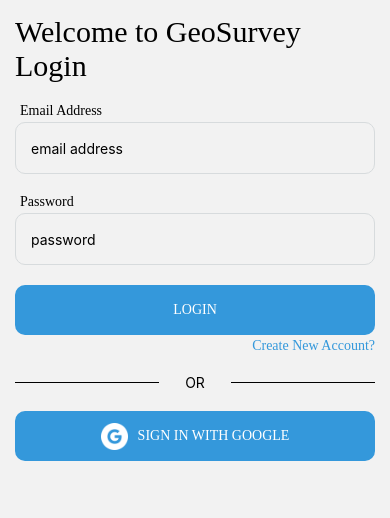
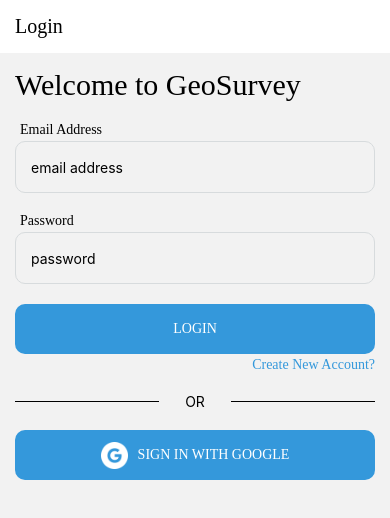
Before and after one commit to zainulabideen-dev/deep-dive-react-native-course-youtube, a React Native app: screen /CreateAccountScreen in a window 390 px wide. Shown: the top 518 px of the page. Built offline with nearby package versions, Linux system fonts and the light colour scheme.

Commit message:
Platfor and header component

```diff
--- /dev/null
+++ b/src/components/HeaderComp.js
@@ -0,0 +1,22 @@
+import {View, Text, Platform} from 'react-native';
+import React from 'react';
+
+export default function HeaderComp({name}) {
+  return (
+    <View
+      style={{
+        padding: 15,
+        backgroundColor: Platform.OS === 'android' ? '#3498db' : 'white',
+      }}>
+      <Text
+        style={{
+          fontFamily: 'Poppins-Regular',
+          fontSize: Platform.OS === 'ios' ? 25 : 20,
+          color: Platform.OS === 'android' ? 'white' : 'black',
+          includeFontPadding: false,
+        }}>
+        {name}
+      </Text>
+    </View>
+  );
+}
--- a/src/components/SafeAreaComp.js
+++ b/src/components/SafeAreaComp.js
@@ -1,13 +1,15 @@
 import {View, SafeAreaView, StatusBar} from 'react-native';
 import React from 'react';
+import HeaderComp from './HeaderComp';
 
-export default function SafeAreaComp({children}) {
+export default function SafeAreaComp({children, name}) {
   return (
     <SafeAreaView
       style={{
         flex: 1,
       }}>
       <StatusBar backgroundColor={'#3498db'} />
+      <HeaderComp name={name} />
       <View style={{flex: 1, padding: 15}}>{children}</View>
     </SafeAreaView>
   );
--- a/src/screens/createAccount/index.js
+++ b/src/screens/createAccount/index.js
@@ -85,7 +85,7 @@
   }
 
   return (
-    <SafeAreaComp>
+    <SafeAreaComp name={'Create Account'}>
       <LoadingModal visible={data.showModal} />
       <AlertModal
         visible={data.showAlertModal}
@@ -98,13 +98,6 @@
           }));
         }}
       />
-      <Text
-        style={{
-          fontSize: 30,
-          fontFamily: 'Poppins-Bold',
-        }}>
-        {'Create New Account'}
-      </Text>
       <View>
         <InputTextComp
           extraStyle={{
--- a/src/screens/login/index.js
+++ b/src/screens/login/index.js
@@ -104,7 +104,7 @@
   }
 
   return (
-    <SafeAreaComp>
+    <SafeAreaComp name={'Login'}>
       <LoadingModal visible={data.showModal} />
       <AlertModal
         visible={data.showAlertModal}
@@ -122,7 +122,7 @@
           fontFamily: 'Poppins-Bold',
           fontSize: 30,
         }}>
-        {'Welcome to GeoSurvey\nLogin'}
+        {'Welcome to GeoSurvey'}
       </Text>
       <View>
         <InputTextComp
```
Also changed, not shown: 1 other file (tests, documents, lock files or other folders).
